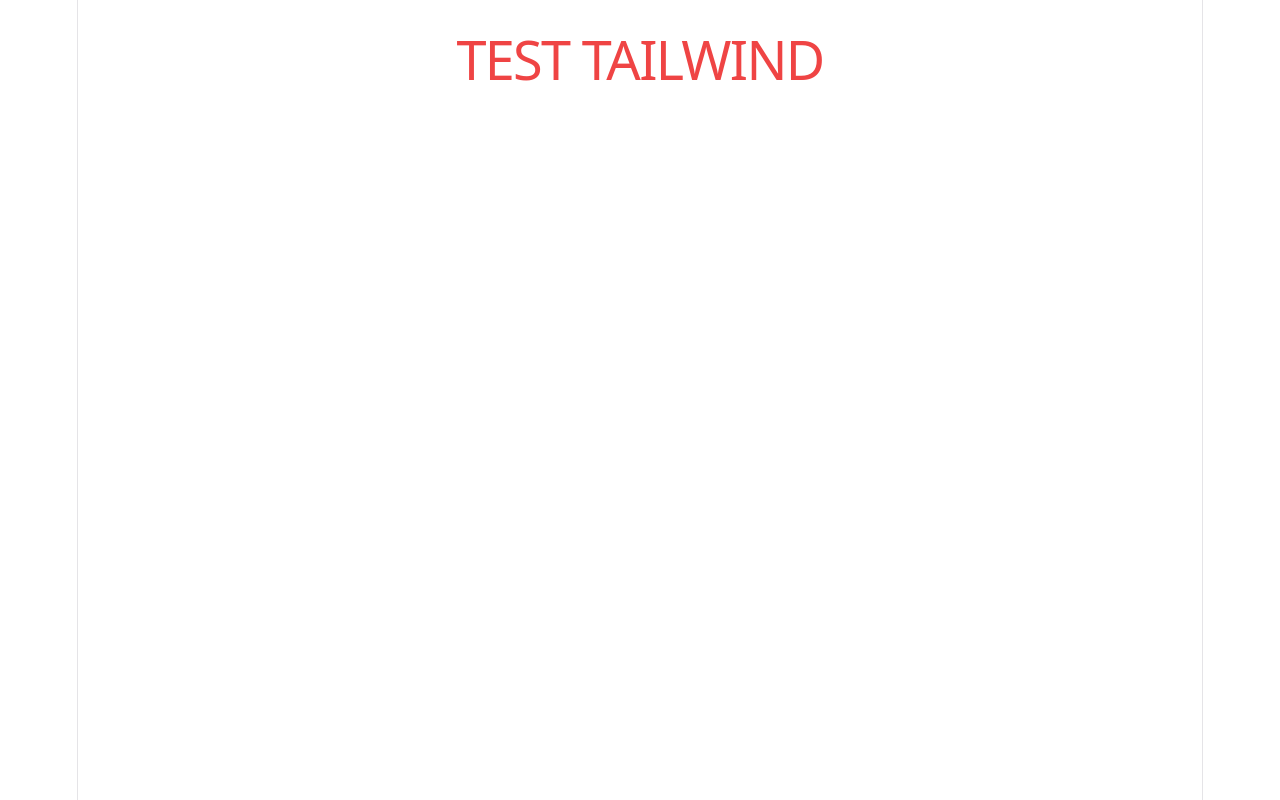
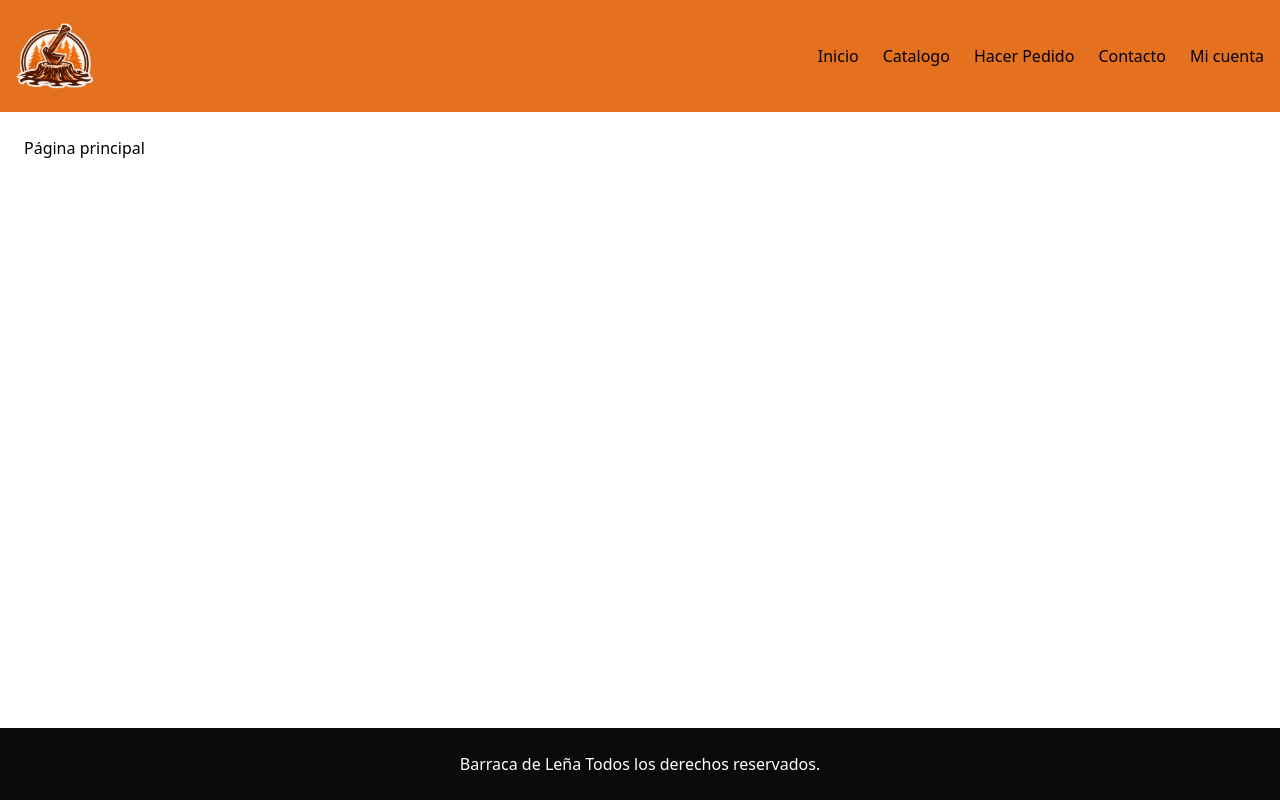
Before and after one commit to EnzoETR/FrontEnd-Barraca, a React app: page / in a window 1280 px wide. Built offline with nearby package versions, Linux system fonts and the light colour scheme; the HTML template or start-up script is replaced by a standard one.

Commit message:
detodounpoo

```diff
--- a/src/App.jsx
+++ b/src/App.jsx
@@ -1,14 +1,9 @@
 import { BrowserRouter, Routes, Route } from "react-router-dom";
-import Home from "./pages/Home";
+import Inicio from "./pages/Inicio";
 
 function App() {
-  return (
-    <BrowserRouter>
-      <Routes>
-        <Route path="/" element={<Home />} />
-      </Routes>
-    </BrowserRouter>
-  );
+  return <Inicio />;
+
 }
 
 export default App;
--- /dev/null
+++ b/src/components/BarraNav.jsx
@@ -0,0 +1,17 @@
+import logo from "../assets/logoBarracaInicio.png";
+
+
+export default function BarraNav() {
+  return (
+    <nav className="bg-[#e5701e] text-white p-4 flex justify-between items-center" >
+        <img   className="w-20 h-20 object-contain" src={logo} alt="Logo" />
+      <ul className="flex gap-6 text-black">
+          <li><a href="/">Inicio</a></li>
+          <li>Catalogo</li>
+          <li>Hacer Pedido</li>
+          <li>Contacto</li>
+          <li>Mi cuenta</li>
+      </ul>
+    </nav>
+  );
+}
--- /dev/null
+++ b/src/components/Footer.jsx
@@ -0,0 +1,17 @@
+export default function Footer() {
+  return (
+    <footer className="bg-stone-950 text-white p-6 text-center" >
+        <p>Barraca de Leña
+           Todos los derechos reservados.</p>
+        <ul>
+            <li>
+            </li>
+            <li>
+            </li>
+            <li>
+            </li>
+        </ul>
+
+    </footer>
+  );
+}
--- a/src/index.css
+++ b/src/index.css
@@ -2,115 +2,6 @@
 @tailwind components;
 @tailwind utilities;
 
-:root {
-
-  --text: #6b6375;
-  --text-h: #08060d;
-  --bg: #fff;
-  --border: #e5e4e7;
-  --code-bg: #f4f3ec;
-  --accent: #aa3bff;
-  --accent-bg: rgba(170, 59, 255, 0.1);
-  --accent-border: rgba(170, 59, 255, 0.5);
-  --social-bg: rgba(244, 243, 236, 0.5);
-  --shadow:
-    rgba(0, 0, 0, 0.1) 0 10px 15px -3px, rgba(0, 0, 0, 0.05) 0 4px 6px -2px;
-
-  --sans: system-ui, 'Segoe UI', Roboto, sans-serif;
-  --heading: system-ui, 'Segoe UI', Roboto, sans-serif;
-  --mono: ui-monospace, Consolas, monospace;
-
-  font: 18px/145% var(--sans);
-  letter-spacing: 0.18px;
-  color-scheme: light dark;
-  color: var(--text);
-  background: var(--bg);
-  font-synthesis: none;
-  text-rendering: optimizeLegibility;
-  -webkit-font-smoothing: antialiased;
-  -moz-osx-font-smoothing: grayscale;
-
-  @media (max-width: 1024px) {
-    font-size: 16px;
-  }
+body {
+    margin:0;
 }
-
-@media (prefers-color-scheme: dark) {
-  :root {
-    --text: #9ca3af;
-    --text-h: #f3f4f6;
-    --bg: #16171d;
-    --border: #2e303a;
-    --code-bg: #1f2028;
-    --accent: #c084fc;
-    --accent-bg: rgba(192, 132, 252, 0.15);
-    --accent-border: rgba(192, 132, 252, 0.5);
-    --social-bg: rgba(47, 48, 58, 0.5);
-    --shadow:
-      rgba(0, 0, 0, 0.4) 0 10px 15px -3px, rgba(0, 0, 0, 0.25) 0 4px 6px -2px;
-  }
-
-  #social .button-icon {
-    filter: invert(1) brightness(2);
-  }
-}
-
-body {
-  margin: 0;
-}
-
-#root {
-  width: 1126px;
-  max-width: 100%;
-  margin: 0 auto;
-  text-align: center;
-  border-inline: 1px solid var(--border);
-  min-height: 100svh;
-  display: flex;
-  flex-direction: column;
-  box-sizing: border-box;
-}
-
-h1,
-h2 {
-  font-family: var(--heading);
-  font-weight: 500;
-  color: var(--text-h);
-}
-
-h1 {
-  font-size: 56px;
-  letter-spacing: -1.68px;
-  margin: 32px 0;
-  @media (max-width: 1024px) {
-    font-size: 36px;
-    margin: 20px 0;
-  }
-}
-h2 {
-  font-size: 24px;
-  line-height: 118%;
-  letter-spacing: -0.24px;
-  margin: 0 0 8px;
-  @media (max-width: 1024px) {
-    font-size: 20px;
-  }
-}
-p {
-  margin: 0;
-}
-
-code,
-.counter {
-  font-family: var(--mono);
-  display: inline-flex;
-  border-radius: 4px;
-  color: var(--text-h);
-}
-
-code {
-  font-size: 15px;
-  line-height: 135%;
-  padding: 4px 8px;
-  background: var(--code-bg);
-}
--- a/src/pages/Home.jsx
+++ /dev/null
@@ -1,9 +0,0 @@
-function Home() {
-  return (
-    <h1 className="text-5xl text-red-500">
-      TEST TAILWIND
-    </h1>
-  );
-}
-
-export default Home;
--- /dev/null
+++ b/src/pages/Inicio.jsx
@@ -0,0 +1,16 @@
+import BarraNav from "../components/BarraNav";
+import Footer from "../components/Footer";
+
+export default function Inicio() {
+  return (
+    <div className="min-h-screen flex flex-col">
+      <BarraNav />
+
+      <main className="flex-grow p-6">
+        <h2>Página principal</h2>
+      </main>
+
+      <Footer />
+    </div>
+  );
+}
```
Also changed, not shown: src/App.css (deleted, +0 -184 lines), src/assets/logoBarracaInicio.png (added).
